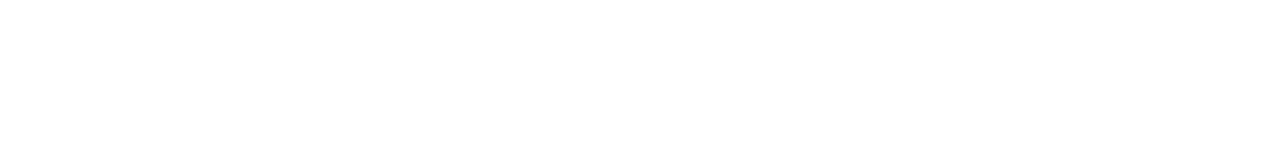
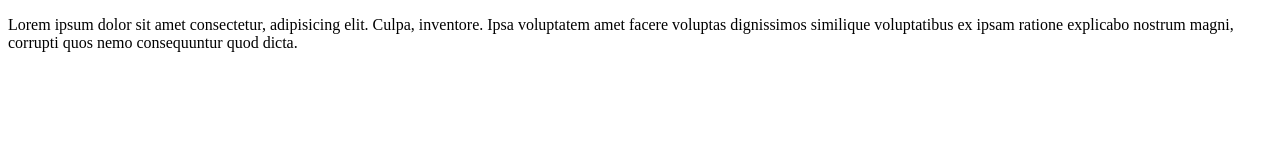
Before and after one commit to azisnursaputra/azis-git-test, a plain HTML site: page index.html in a window 1280 px wide. Drawn offline with Linux system fonts and the light colour scheme.

Commit message:
menambahkan paragraf

```diff
--- a/index.html
+++ b/index.html
@@ -6,6 +6,6 @@
     <title>Coba Git Remote</title>
 </head>
 <body>
-
+    <p>Lorem ipsum dolor sit amet consectetur, adipisicing elit. Culpa, inventore. Ipsa voluptatem amet facere voluptas dignissimos similique voluptatibus ex ipsam ratione explicabo nostrum magni, corrupti quos nemo consequuntur quod dicta.</p>
 </body>
 </html>
```
